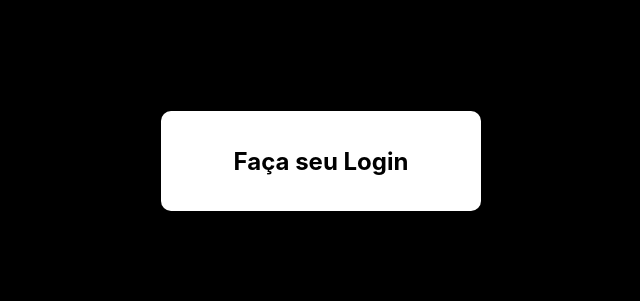
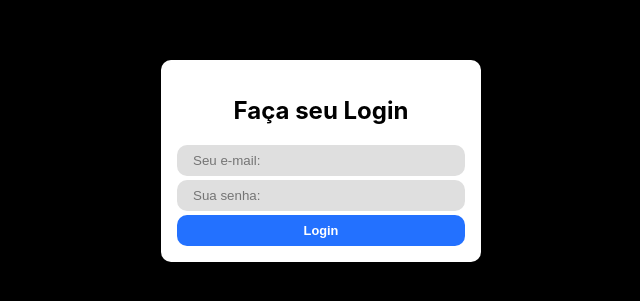
Before and after one commit to DouglasD18/real-time-chat, a Next.js app in the folder client/: page /login in a window 1280 px wide. Shown: the part 239-540 px from the top of the page, without its empty margins (319-959 px from the left). Built offline with nearby package versions, Linux system fonts and the light colour scheme.

Commit message:
Estilização de Input e Button.

```diff
--- a/client/components/input.tsx
+++ b/client/components/input.tsx
@@ -1,7 +1,8 @@
 import styles from "../styles/components/input.module.css";
 
 type Props = {
-  children: string | JSX.Element | JSX.Element[]
+  type: string
+  placeholder: string
 }
 
 export default function Input(props: Props) {
--- a/client/pages/login.tsx
+++ b/client/pages/login.tsx
@@ -1,11 +1,18 @@
+import styles from "../styles/pages/login.module.css";
+
+import Button from "../components/button";
+import Input from "../components/input";
 import LoginCard from "../components/loginCard";
-import styles from "../styles/pages/login.module.css";
 
 export default function LoginPage() {
   return (
     <div className={ `${styles.background} ${styles.card}` }>
       <LoginCard title="Faça seu Login">
-
+        <form className={ styles.form }>
+          <Input type="text" placeholder="Seu e-mail:" />
+          <Input type="password" placeholder="Sua senha:" />
+          <Button>Login</Button>
+        </form>
       </LoginCard>
     </div>
   )
--- a/client/styles/components/button.module.css
+++ b/client/styles/components/button.module.css
@@ -1,3 +1,10 @@
 .button {
-
+  padding: 1vh 2vh;
+  border: 0;
+  background-color: #2371FF;
+  color: #fff;
+  font-size: 1.6vh;
+  font-weight: bold;
+  border-radius: 10px;
+  cursor: pointer;
 }
--- a/client/styles/components/input.module.css
+++ b/client/styles/components/input.module.css
@@ -1,3 +1,6 @@
 .input {
-
+  padding: 1vh 2vh;
+  border: 0;
+  background-color: #dfdfdf;
+  border-radius: 10px;
 }
--- a/client/styles/pages/login.module.css
+++ b/client/styles/pages/login.module.css
@@ -8,3 +8,9 @@
   justify-content: center;
   align-items: center;
 }
+
+.form {
+  display: flex;
+  flex-direction: column;
+  gap: 0.5vh;
+}
```
Also changed, not shown: client/pages/cadastro.tsx (+10 -2 lines).
